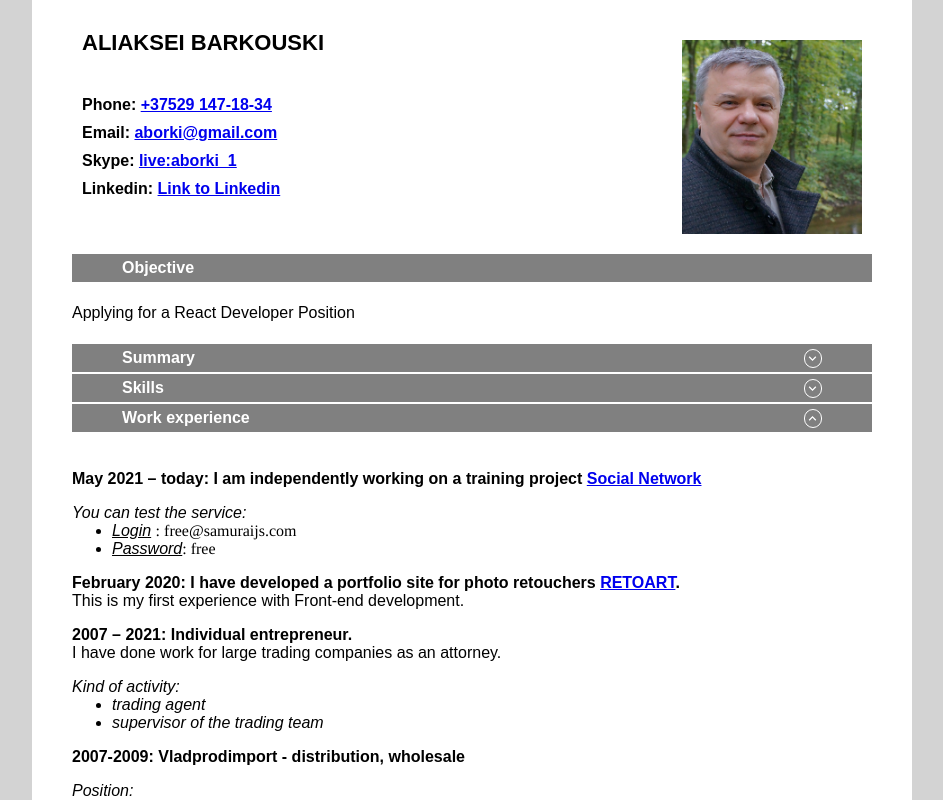
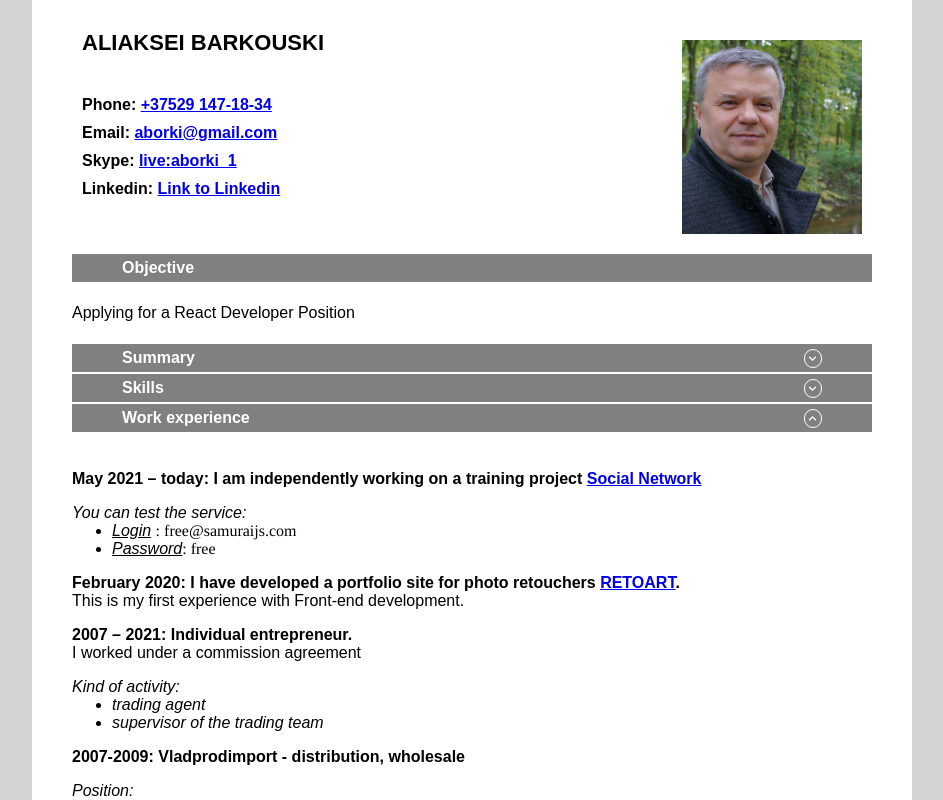
Before and after one commit to Aleksey-Bor/CV, a React (Create React App) app: page / in a window 1280 px wide. Both pictures are taken after a click on the button 980 px from the left and 418 px from the top of the page. Shown: the top 800 px of the page, without its empty margins (168-1111 px from the left). Built offline with nearby package versions, Linux system fonts and the light colour scheme.

Commit message:
Fix mistakes in Work Expiriense block

```diff
--- a/src/Components/WorkExperience/WorkExperience.jsx
+++ b/src/Components/WorkExperience/WorkExperience.jsx
@@ -67,7 +67,7 @@ let WorkExperience = () => {
           2007 – 2021: Individual entrepreneur.
           <br />
           <span className={styleApp.normal}>
-            I have done work for large trading companies as an attorney.
+            I worked under a commission agreement
           </span>
         </p>
         <div className={styleApp.italic}>
```
